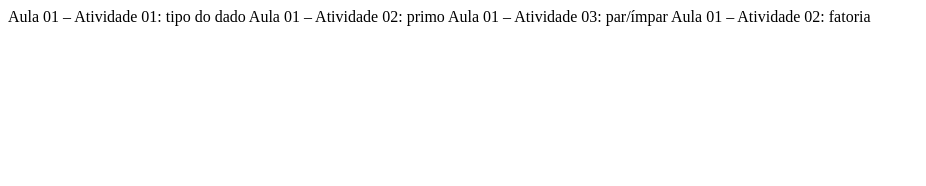
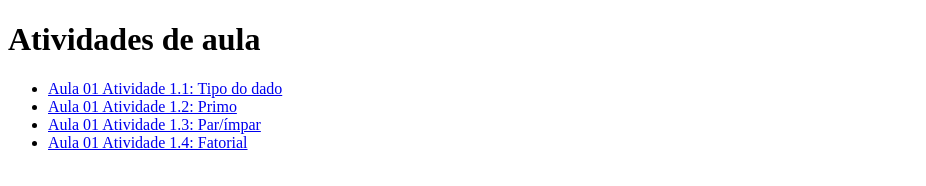
Before and after one commit to gbrlszsml/2023-Lab-de-Eng-de-Sof, a plain HTML site: page index.html in a window 1280 px wide. Shown: the whole page, without its empty margins (0-926 px from the left). Drawn offline with Linux system fonts and the light colour scheme.

Commit message:
Update index.html

```diff
--- a/index.html
+++ b/index.html
@@ -1,4 +1,20 @@
-Aula 01 – Atividade 01: tipo do dado
-Aula 01 – Atividade 02: primo
-Aula 01 – Atividade 03: par/ímpar
-Aula 01 – Atividade 02: fatoria
+<!DOCTYPE html>
+<html lang="pt-br">
+<head>
+    <meta charset="UTF-8">
+    <meta name="viewport" content="width=device-width, initial-scale=1.0">
+    <link rel="stylesheet" type="text/css" href="geral.css">
+    <title>Atividades</title>
+</head>
+<body>
+    <h1> Atividades de aula </h1>
+    <div class="container">
+        <ul>
+            <li><a href="Aula01/Ex 1.1.html">Aula 01 Atividade 1.1: Tipo do dado</a></li>
+            <li><a href="Aula01/Ex 1.2.html">Aula 01 Atividade 1.2: Primo</a></li>
+            <li><a href="Aula01/Ex 1.3.html">Aula 01 Atividade 1.3: Par/ímpar</a></li>
+            <li><a href="Aula01/Ex 1.4.html">Aula 01 Atividade 1.4: Fatorial</a></li>
+        </ul>
+    </div>
+</body>
+</html>
```
